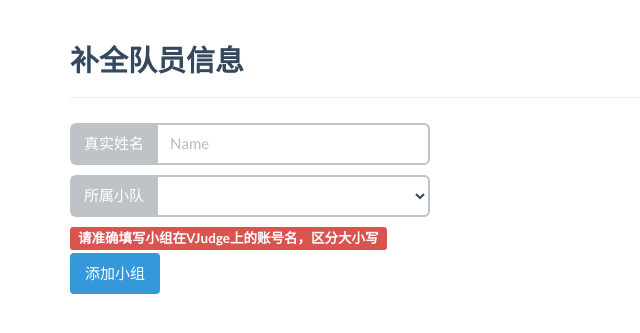
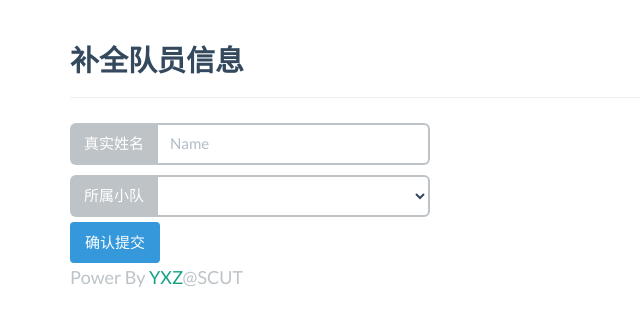
Before and after one commit to imyxz/SCUT-ACM-Training-System, a PHP site: page /ACM-System/View/bind_player.php in a window 1280 px wide. Shown: the part 53-386 px from the top of the page, without its empty margins (0-640 px from the left). Run offline with PHP 8.4, Linux system fonts and the light colour scheme; the template is opened without the code that fills it, so the values that code supplies are empty; some libraries are stand-ins or nearby versions.

Commit message:
Bug fixed

```diff
--- a/View/bind_player.php
+++ b/View/bind_player.php
@@ -21,9 +21,7 @@
                         }
                         ?>
                     </select>                </div>
-                <label class="form-label label label-danger">请准确填写小组在VJudge上的账号名，区分大小写</label>
-
-                <button class="btn btn-info btn-default pull-left" href="#" id="bindplayer-btn" onclick="submitBindplayer()">添加小组</button>
+                <button class="btn btn-info btn-default pull-left" href="#" id="bindplayer-btn" onclick="submitBindplayer()">确认提交</button>
             </div>
         </div>
 
@@ -41,7 +39,7 @@
 
                     if(response.status==1)
                     {
-                        $("#bindplayer-alert").html("添加成功！").show();
+                        $("#bindplayer-alert").html("绑定成功！").show();
                     }
                     else
                     {
--- a/View/footer.php
+++ b/View/footer.php
@@ -1,6 +1,6 @@
 <div id="footer">
     <div class="container">
-        <p class="text-muted text-left"></p>
+        <p class="text-muted text-left">Power By <a href="https://yxz.me/">YXZ</a>@SCUT</p>
 
     </div>
 </div>
--- a/View/header.php
+++ b/View/header.php
@@ -2,6 +2,7 @@
 <html lang="zh-CN">
 <head>
     <meta charset="utf-8">
+    <meta name="viewport" content="width=device-width, initial-scale=1,minimum-scale=1.0,maximum-scale=1.0">
     <meta http-equiv="X-UA-Compatible" content="IE=edge">
     <link rel="stylesheet" href="<?php echo _Http;?>css/bootstrap.min.css">
     <link rel="stylesheet" href="<?php echo _Http;?>css/flat-ui.min.css">
```
